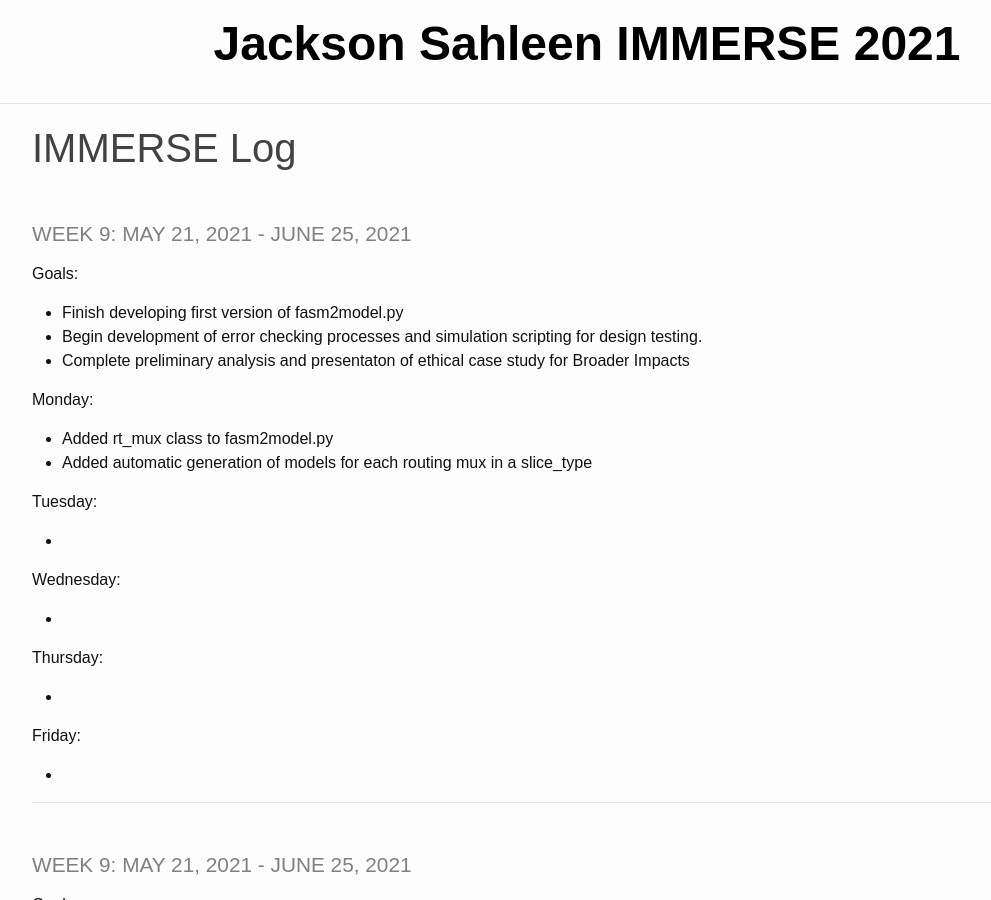
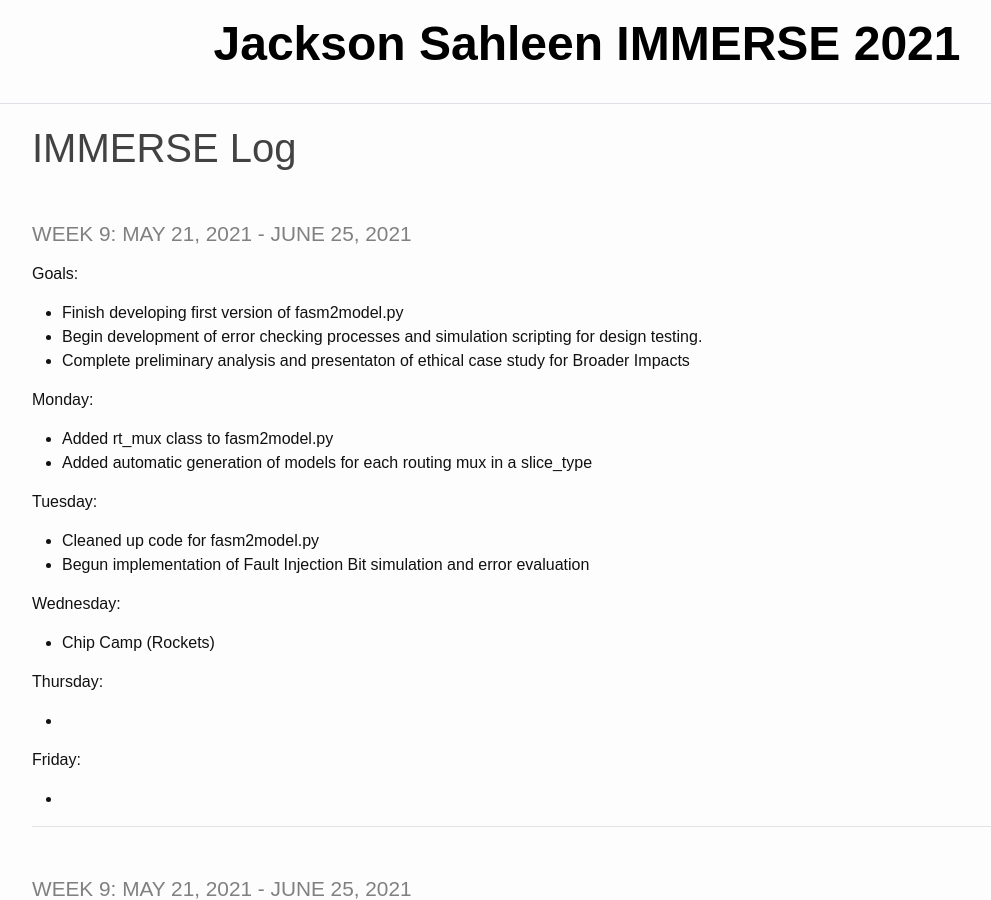
Before and after one commit to JacksonSahleen/IMMERSE_2021_log, a Jekyll site: the page built from _pages/log.md, in a window 1280 px wide and 900 px high. Shown: the whole window, without its empty margins (53-1044 px from the left). Built offline with Jekyll 4.4.1, drawn with Linux system fonts in a browser that asks for light colours.

Commit message:
v4.10: Updated through 6/30/2021

```diff
--- a/_pages/log.md
+++ b/_pages/log.md
@@ -18,11 +18,12 @@ title: IMMERSE Log
 
 **Tuesday**:
 
--
+- Cleaned up code for fasm2model.py
+- Begun implementation of Fault Injection Bit simulation and error evaluation
 
 **Wednesday**:
 
--
+- Chip Camp (Rockets)
 
 **Thursday**:
 
```
